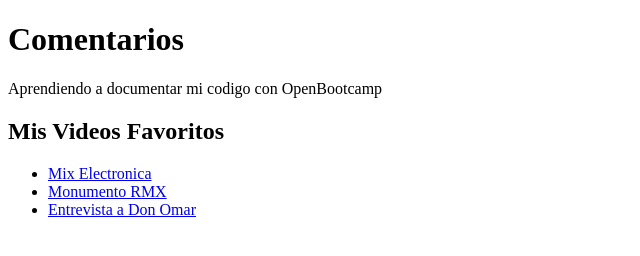
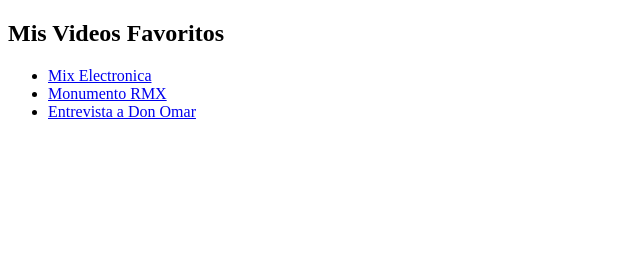
Before and after one commit to kbarriosj/Taller-1-OpenBootcamp-HTML, a plain HTML site: page index.html in a window 1280 px wide. Shown: the whole page, without its empty margins (0-640 px from the left). Drawn offline with Linux system fonts and the light colour scheme.

Commit message:
Update index.html

```diff
--- a/index.html
+++ b/index.html
@@ -8,9 +8,9 @@
 </head>
 <body>
     <div>
-        <h1>Comentarios</h1>
+        <!-- <h1>Comentarios</h1>
         <p>Aprendiendo a documentar mi codigo con OpenBootcamp</p>
-    </div>
+    </div> -->
     <div>
         <h2>Mis Videos Favoritos</h2>
         <ul>
```
